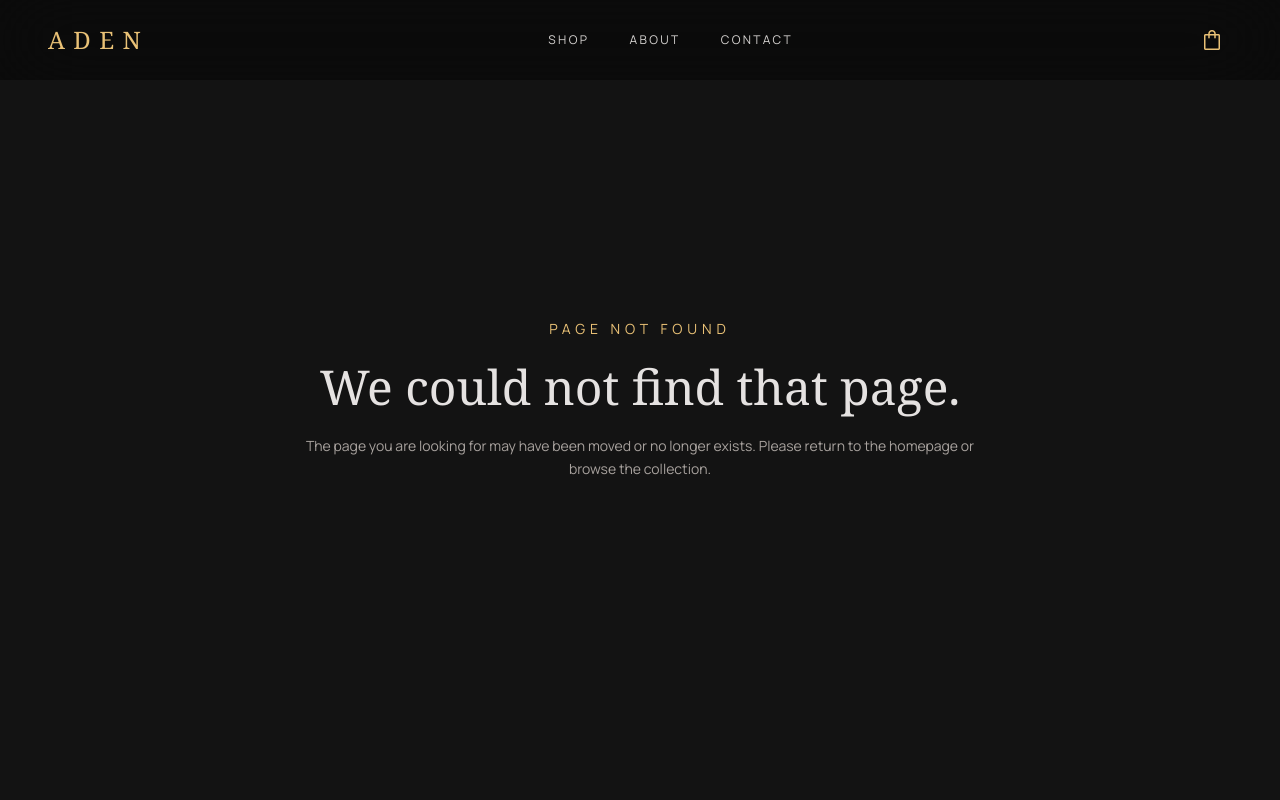
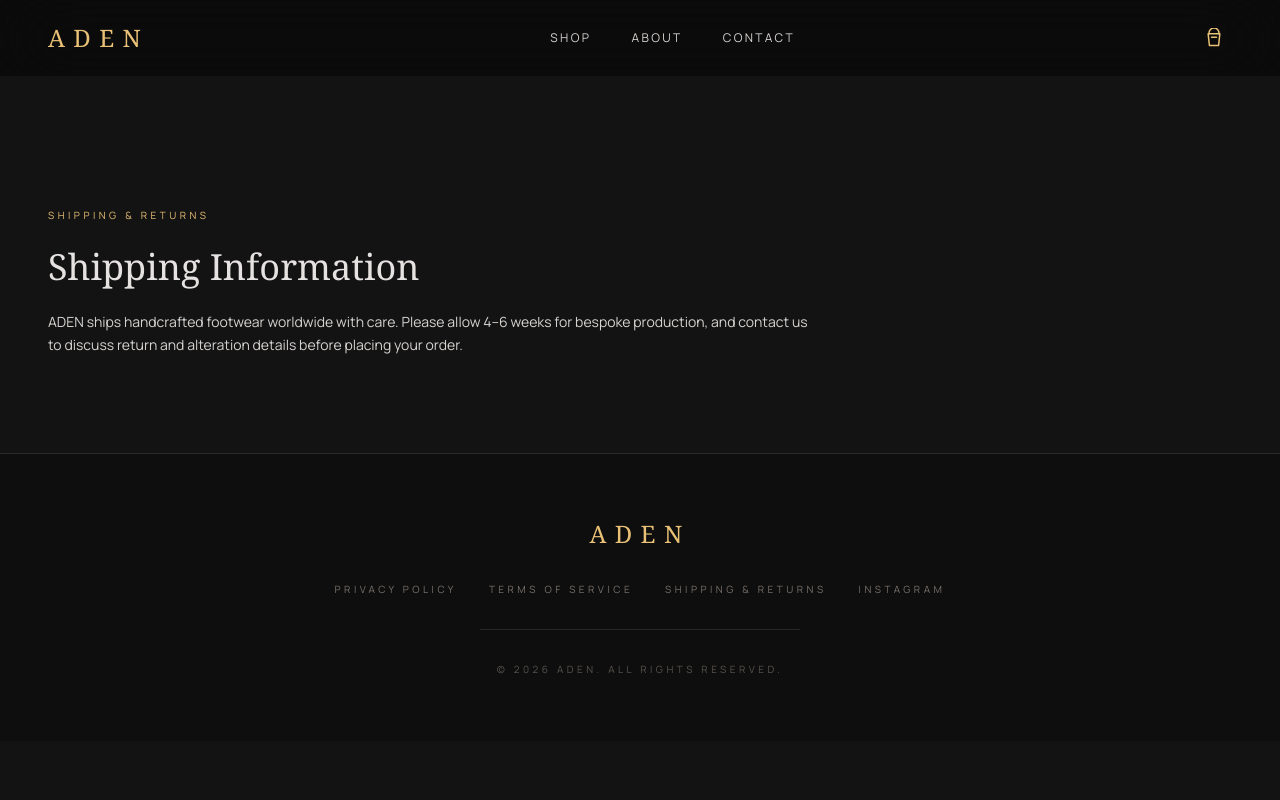
Before and after one commit to nwhator/Aden, a Next.js app: page /shipping in a window 1280 px wide. Before the commit this address had no page. Shown: the top 800 px of the page. Built offline with nearby package versions, Linux system fonts and the light colour scheme.

Commit message:
feat: update About and Home pages to use SVG icons instead of Material Symbols; add Privacy, Shipping, and Terms pages with content

```diff
--- a/app/about/page.tsx
+++ b/app/about/page.tsx
@@ -101,7 +101,10 @@ export default function AboutPage() {
       <section className="px-6 py-24 md:px-12">
         <div className="mx-auto max-w-6xl flex flex-col gap-16 lg:flex-row lg:items-center">
           <div className="order-2 lg:order-1">
-            <span className="material-symbols-outlined text-primary text-5xl">format_quote</span>
+            <svg viewBox="0 0 24 24" className="text-primary mb-8 h-12 w-12" fill="none" stroke="currentColor" strokeWidth="1.8" strokeLinecap="round" strokeLinejoin="round" aria-hidden="true">
+              <path d="M7 7h4v4H5V9a2 2 0 0 1 2-2z" />
+              <path d="M18 7h-4v4h6V9a2 2 0 0 0-2-2z" />
+            </svg>
             <blockquote className="mt-8 text-3xl font-serif italic leading-tight text-onSurface sm:text-4xl">
               &quot;In a world of mass-produced noise, a bespoke shoe is a quiet conversation between the maker and the wearer. We don&apos;t just build footwear; we map a life.&quot;
             </blockquote>
--- a/app/page.tsx
+++ b/app/page.tsx
@@ -147,7 +147,10 @@ export default function HomePage() {
 
       <section className="bg-surfaceContainerLow py-24 px-6 md:px-12">
         <div className="mx-auto max-w-4xl text-center space-y-12">
-          <span className="material-symbols-outlined text-4xl text-primary">format_quote</span>
+          <svg viewBox="0 0 24 24" className="mx-auto h-10 w-10 text-primary" fill="none" stroke="currentColor" strokeWidth="1.8" strokeLinecap="round" strokeLinejoin="round" aria-hidden="true">
+            <path d="M7 7h4v4H5V9a2 2 0 0 1 2-2z" />
+            <path d="M18 7h-4v4h6V9a2 2 0 0 0-2-2z" />
+          </svg>
           <blockquote className="text-3xl font-serif italic leading-relaxed text-stone-200 sm:text-4xl">
             &quot;The fit is beyond anything off-the-shelf. ADEN doesn&apos;t just make shoes; they create a companion for the journey ahead.&quot;
           </blockquote>
--- /dev/null
+++ b/app/privacy/page.tsx
@@ -0,0 +1,13 @@
+export default function PrivacyPage() {
+  return (
+    <main className="pt-28 bg-surface text-onSurface">
+      <section className="mx-auto max-w-7xl px-6 py-24 md:px-12">
+        <p className="text-[10px] uppercase tracking-[0.35em] text-primary">Privacy Policy</p>
+        <h1 className="mt-6 text-4xl font-serif text-onSurface">Privacy at ADEN</h1>
+        <p className="mt-6 max-w-3xl text-sm leading-relaxed text-stone-300">
+          We respect your privacy and only use your contact information to support your order experience. Any data provided through our site is handled with care and never shared without consent.
+        </p>
+      </section>
+    </main>
+  );
+}
--- /dev/null
+++ b/app/shipping/page.tsx
@@ -0,0 +1,13 @@
+export default function ShippingPage() {
+  return (
+    <main className="pt-28 bg-surface text-onSurface">
+      <section className="mx-auto max-w-7xl px-6 py-24 md:px-12">
+        <p className="text-[10px] uppercase tracking-[0.35em] text-primary">Shipping & Returns</p>
+        <h1 className="mt-6 text-4xl font-serif text-onSurface">Shipping Information</h1>
+        <p className="mt-6 max-w-3xl text-sm leading-relaxed text-stone-300">
+          ADEN ships handcrafted footwear worldwide with care. Please allow 4–6 weeks for bespoke production, and contact us to discuss return and alteration details before placing your order.
+        </p>
+      </section>
+    </main>
+  );
+}
--- /dev/null
+++ b/app/terms/page.tsx
@@ -0,0 +1,13 @@
+export default function TermsPage() {
+  return (
+    <main className="pt-28 bg-surface text-onSurface">
+      <section className="mx-auto max-w-7xl px-6 py-24 md:px-12">
+        <p className="text-[10px] uppercase tracking-[0.35em] text-primary">Terms of Service</p>
+        <h1 className="mt-6 text-4xl font-serif text-onSurface">ADEN Terms</h1>
+        <p className="mt-6 max-w-3xl text-sm leading-relaxed text-stone-300">
+          These terms cover your use of the ADEN website, product orders, and the bespoke shoemaking services we offer. By using this site, you agree to our standard purchase and data policies.
+        </p>
+      </section>
+    </main>
+  );
+}
--- a/components/Navbar.tsx
+++ b/components/Navbar.tsx
@@ -21,7 +21,11 @@ export default function Navbar() {
         </nav>
         <div className="flex items-center gap-5 text-primary">
           <Link href="/shop" className="inline-flex items-center justify-center rounded-full p-2 transition-transform hover:scale-105">
-            <span className="material-symbols-outlined">shopping_bag</span>
+            <svg viewBox="0 0 24 24" className="h-5 w-5" fill="none" stroke="currentColor" strokeWidth="1.8" strokeLinecap="round" strokeLinejoin="round" aria-hidden="true">
+              <path d="M6 7V6a6 6 0 0 1 12 0v1" />
+              <path d="M5 7h14l-1.5 14h-11L5 7z" />
+              <path d="M9 11h6" />
+            </svg>
           </Link>
         </div>
       </div>
```
